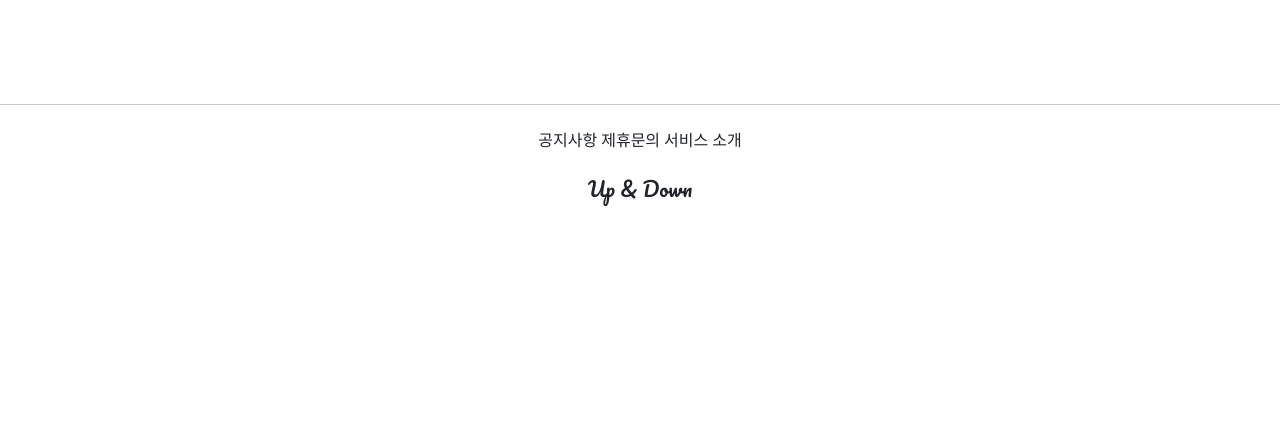
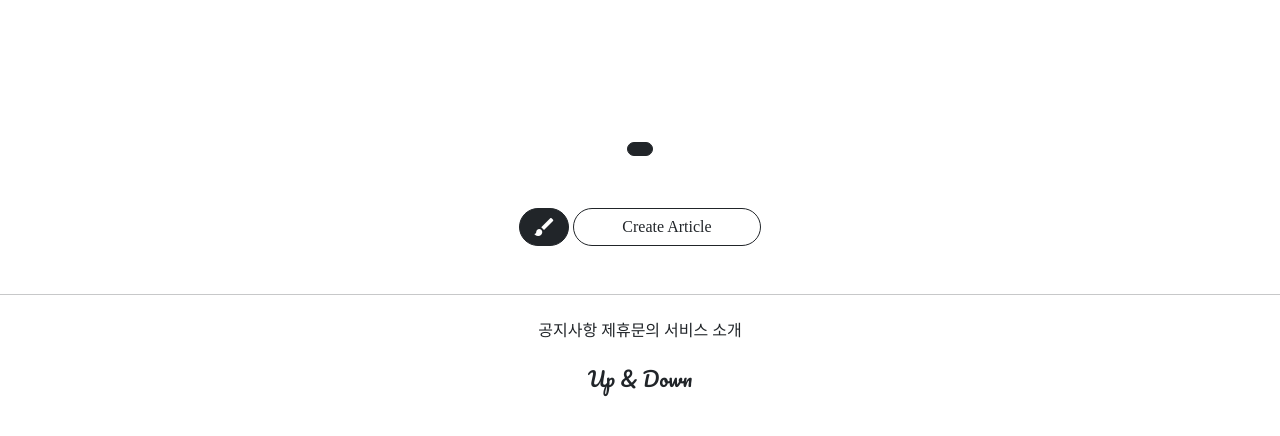
Before and after one commit to updaun/DjangoBasic, a Django app: template projectapp/templates/projectapp/detail.html in a window 1280 px wide. Shown: the part 297-733 px from the top of the page. Run offline with Django 3.2, Linux system fonts and the light colour scheme; the template is opened without the code that fills it, so the values that code supplies are empty; parts of the project's set-up code (start-up, migrations or seed data) failed here and were passed over; some libraries are stand-ins or nearby versions; some web fonts are replaced.

Commit message:
project detail view add article_list

```diff
--- a/projectapp/templates/projectapp/detail.html
+++ b/projectapp/templates/projectapp/detail.html
@@ -13,7 +13,10 @@
                     <h5>{{ target_project.description }}</h5>
 
         </div>
+    </div>
 
+    <div>
+        {% include 'snippets/list_fragment.html' with article_list=object_list %}
     </div>
 
 {% endblock %}
--- /dev/null
+++ b/templates/snippets/list_fragment.html
@@ -0,0 +1,54 @@
+{% load static %}
+
+    <style>
+        .container{
+            padding: 0;
+            margin: 0 auto;
+        }
+
+        .container div {
+            width: 45%;
+            max-width: 250px;
+            display: flex;
+            justify-content: center;
+            align-items: center;
+            border-radius: 1rem;
+            flex-direction: column;
+            box-shadow: 0 0 1rem lightgray;
+            }
+        .container img {
+            width: 100%;
+            border-radius: 1rem;
+        }
+    </style>
+
+    <div class="container my-4">
+
+        {% for article in article_list %}
+
+            <div>
+                <a href="{% url 'articleapp:detail' pk=article.pk %}">
+                    <img src="{{ article.image.url }}" alt="">
+                </a>
+                <span class="my-2">{{ article.title }}</span>
+            </div>
+
+        {% endfor %}
+
+    </div>
+
+    <script src="{% static 'js/magicgrid.js' %}"></script>
+
+    {% include 'snippets/pagination.html' %}
+
+    <div class="text-center my-5">
+        <a href="{% url 'articleapp:create' %}"
+           class="btn btn-dark rounded-pill material-icons">
+            brush
+        </a>
+
+        <a href="{% url 'articleapp:create' %}"
+           class="btn btn-outline-dark rounded-pill px-5 ">
+            Create Article
+        </a>
+    </div>
```
Also changed, not shown: projectapp/views.py (+8 -1 lines).
